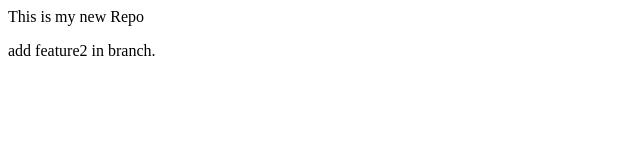
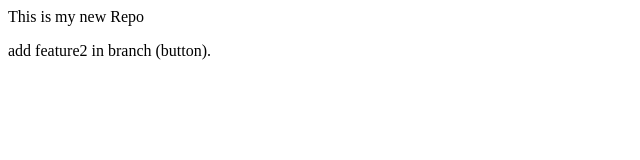
Before and after one commit to Shubham-hub-rgb/LocalRepo, a plain HTML site: page index.html in a window 1280 px wide. Shown: the full height of the page, 0-640 px from the left. Drawn offline with Linux system fonts and the light colour scheme.

```diff
--- a/index.html
+++ b/index.html
@@ -1,2 +1,2 @@
 <p>This is my new Repo</p>
-<P>add feature2 in branch.</P>
+<P>add feature2 in branch (button).</P>
```
